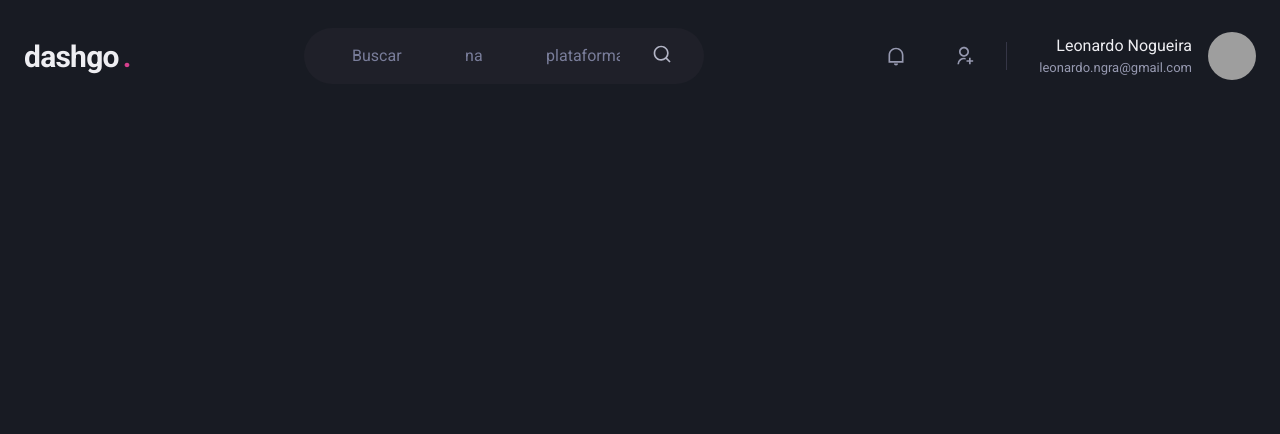
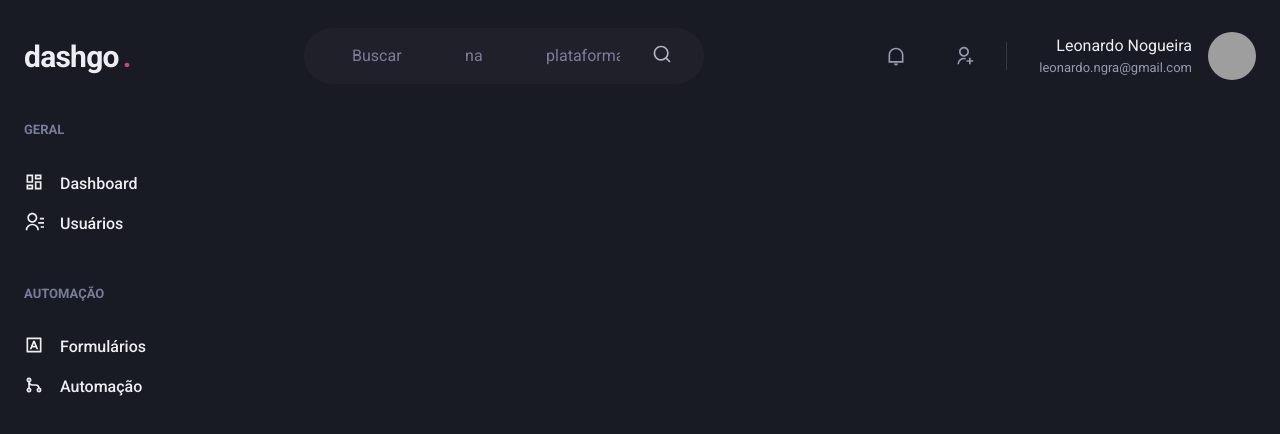
Before and after one commit to leo-ngra/dashboard, a Next.js app: page /dashboard in a window 1280 px wide. Shown: the top 434 px of the page. Built offline with nearby package versions, Linux system fonts and the light colour scheme; grey boxes are pictures that could not be loaded.

Commit message:
add sidebar

```diff
--- /dev/null
+++ b/src/components/Sidebar.tsx
@@ -0,0 +1,37 @@
+import { Box, Icon, Link, Stack, Text } from "@chakra-ui/react";
+import { RiContactsLine, RiDashboardLine, RiGitMergeLine, RiInputMethodLine } from "react-icons/ri";
+
+ export function Sidebar(){
+    return(
+        <Box as='aside' w='64' mr='8'>
+            <Stack spacing='12' align='flex-start'>
+                <Box>
+                    <Text fontWeight='bold' color='gray.400' fontSize='small'>GERAL</Text>
+                    <Stack spacing='4' mt='8' align='strech'>
+                        <Link display='flex' align='center'>
+                        <Icon as={RiDashboardLine} fontSize='20' />
+                        <Text ml='4' fontWeight='medium'>Dashboard</Text>
+                        </Link>
+                        <Link display='flex' align='center'>
+                        <Icon as={RiContactsLine} fontSize='20' />
+                        <Text ml='4' fontWeight='medium'>Usuários</Text>
+                        </Link>
+                    </Stack>
+                </Box>
+                <Box>
+                    <Text fontWeight='bold' color='gray.400' fontSize='small'>AUTOMAÇÃO</Text>
+                    <Stack spacing='4' mt='8' align='strech'>
+                        <Link display='flex' align='center'>
+                        <Icon as={RiInputMethodLine} fontSize='20' />
+                        <Text ml='4' fontWeight='medium'>Formulários</Text>
+                        </Link>
+                        <Link display='flex' align='center'>
+                        <Icon as={RiGitMergeLine} fontSize='20' />
+                        <Text ml='4' fontWeight='medium'>Automação</Text>
+                        </Link>
+                    </Stack>
+                </Box>
+            </Stack>
+        </Box>
+    )
+ }
--- a/src/pages/dashboard.tsx
+++ b/src/pages/dashboard.tsx
@@ -1,7 +1,17 @@
+import { Flex } from "@chakra-ui/react";
 import { Header } from "../components/Header";
+import { Sidebar } from "../components/Sidebar";
 
-export default function Dashboard(){
-     return(
-        <Header />
-     )
+export default function Dashboard() {
+   return (
+
+      <Flex direction='column' h='100vh'>
+         <Header />
+
+         <Flex w='100%' my='6' maxWidth={1480} mx='auto' px='6'>
+            <Sidebar />
+         </Flex>
+      </Flex>
+
+   )
 }
```
